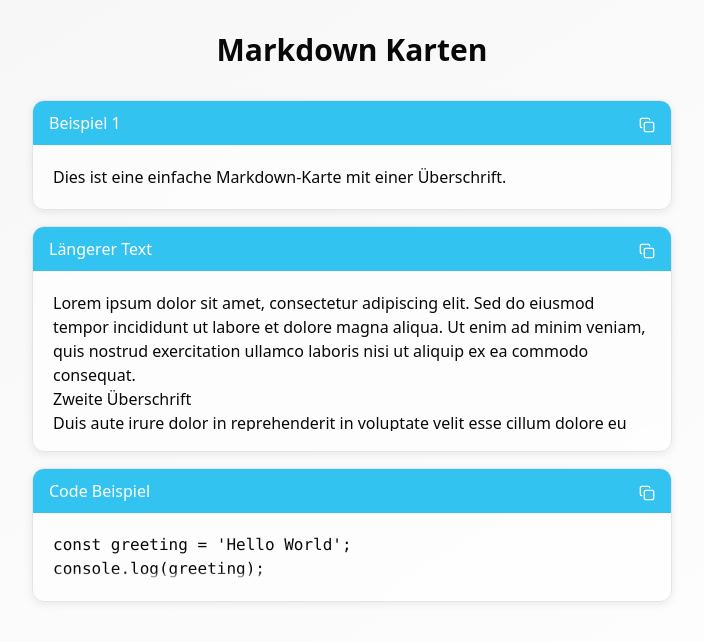
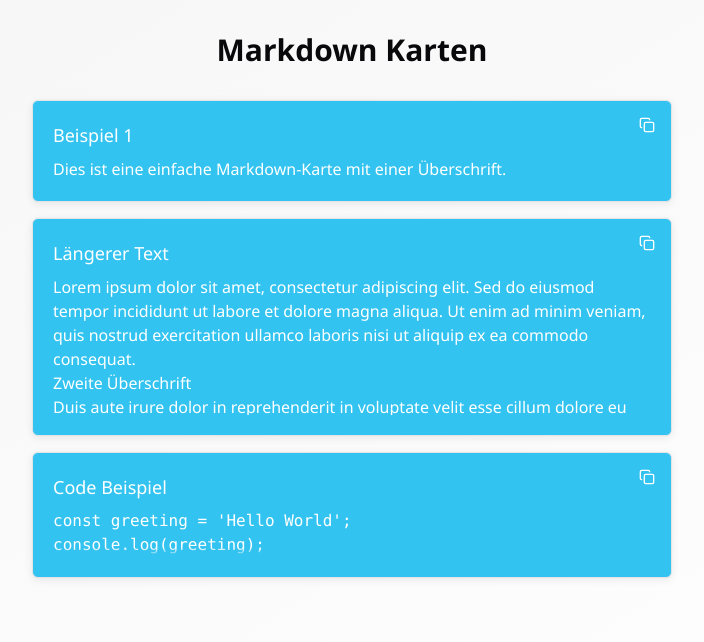
Before and after one commit to midorlo/markdown-card-creator, a React (Vite) app: page / in a window 1280 px wide. Shown: the top 642 px of the page, without its empty margins (288-992 px from the left). Built offline with nearby package versions, Linux system fonts and the light colour scheme.

Commit message:
Improve Markdown Card styling
Update the styling of the MarkdownCard component to better resemble the Windows 11 tile design.  This includes adjustments to corners, font, and color scheme.

```diff
--- a/src/components/MarkdownCard.tsx
+++ b/src/components/MarkdownCard.tsx
@@ -28,15 +28,15 @@ export const MarkdownCard = ({ content }: MarkdownCardProps) => {
 
   return (
     <div
-      className="group relative rounded-xl border bg-white/60 shadow-sm transition-all duration-300 hover:shadow-lg animate-fade-up overflow-hidden backdrop-blur-sm"
+      className="group relative rounded-md border bg-[#33C3F0] shadow-sm transition-all duration-300 hover:shadow-lg animate-fade-up overflow-hidden"
       onMouseEnter={() => setIsHovered(true)}
       onMouseLeave={() => setIsHovered(false)}
       style={{
         boxShadow: isHovered ? '0 8px 32px rgba(0, 0, 0, 0.12)' : '0 2px 8px rgba(0, 0, 0, 0.08)'
       }}
     >
-      {/* Title bar with Windows 11 style */}
-      <div className="bg-[#33C3F0] px-4 py-2.5 text-white font-medium">
+      <div className="p-5 text-white font-segoe">
+        <div className="text-lg font-medium mb-2">
           {title}
         </div>
 
@@ -54,15 +54,13 @@ export const MarkdownCard = ({ content }: MarkdownCardProps) => {
           </button>
         </div>
 
-      <div className="card-content p-5">
         <div
           className={`overflow-y-auto transition-all duration-300 ${
             isHovered ? "custom-scrollbar max-h-[500px]" : "hide-scrollbar max-h-[140px]"
           }`}
         >
-          <div className={`prose prose-sm max-w-none ${!isHovered ? "fade-bottom" : ""}`}>
+          <div className={`prose prose-sm max-w-none prose-invert ${!isHovered ? "fade-bottom" : ""}`}>
             <ReactMarkdown>
-              {/* Remove the title from content since we show it separately */}
               {content.split('\n').slice(1).join('\n')}
             </ReactMarkdown>
           </div>
--- a/src/index.css
+++ b/src/index.css
@@ -26,12 +26,13 @@
     @apply bg-background text-foreground;
     background: linear-gradient(to bottom right, #F6F6F7, #FFFFFF);
     min-height: 100vh;
+    font-family: "Segoe UI Variable", "Segoe UI", sans-serif;
   }
 
   /* Custom Scrollbar Styling */
   .custom-scrollbar {
     scrollbar-width: thin;
-    scrollbar-color: rgba(51, 195, 240, 0.3) transparent;
+    scrollbar-color: rgba(255, 255, 255, 0.3) transparent;
   }
 
   .custom-scrollbar::-webkit-scrollbar {
@@ -43,7 +44,7 @@
   }
 
   .custom-scrollbar::-webkit-scrollbar-thumb {
-    background-color: rgba(51, 195, 240, 0.3);
+    background-color: rgba(255, 255, 255, 0.3);
     border-radius: 3px;
   }
 
@@ -56,9 +57,30 @@
   .hide-scrollbar::-webkit-scrollbar {
     display: none;
   }
+
+  .font-segoe {
+    font-family: "Segoe UI Variable", "Segoe UI", sans-serif;
+  }
 }
 
 .fade-bottom {
   mask-image: linear-gradient(to bottom, black 80%, transparent 100%);
   -webkit-mask-image: linear-gradient(to bottom, black 80%, transparent 100%);
 }
+
+/* Prose Overrides for Dark Background */
+.prose-invert {
+  color: rgb(255, 255, 255);
+}
+
+.prose-invert a {
+  color: rgb(255, 255, 255);
+}
+
+.prose-invert strong {
+  color: rgb(255, 255, 255);
+}
+
+.prose-invert h1, .prose-invert h2, .prose-invert h3, .prose-invert h4 {
+  color: rgb(255, 255, 255);
+}
```
Lines whose indentation alone changed are shown as unchanged.
